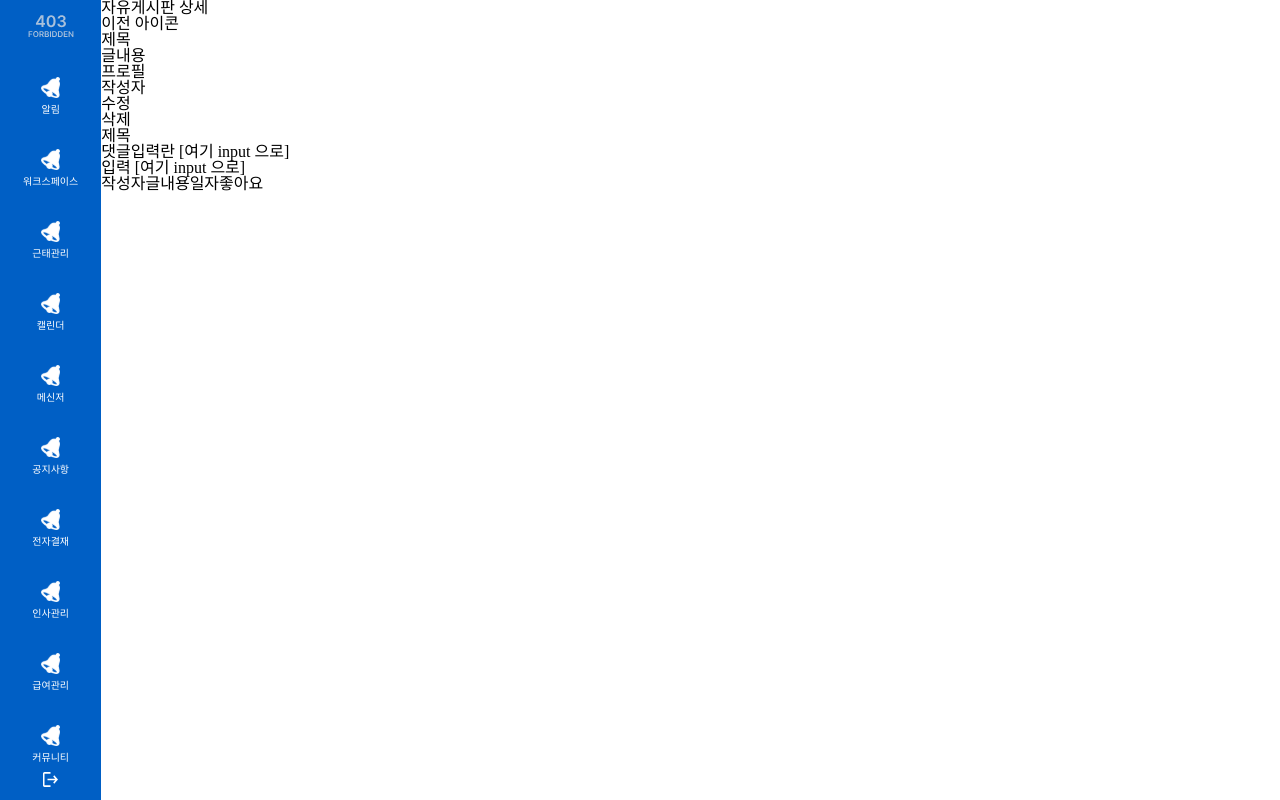
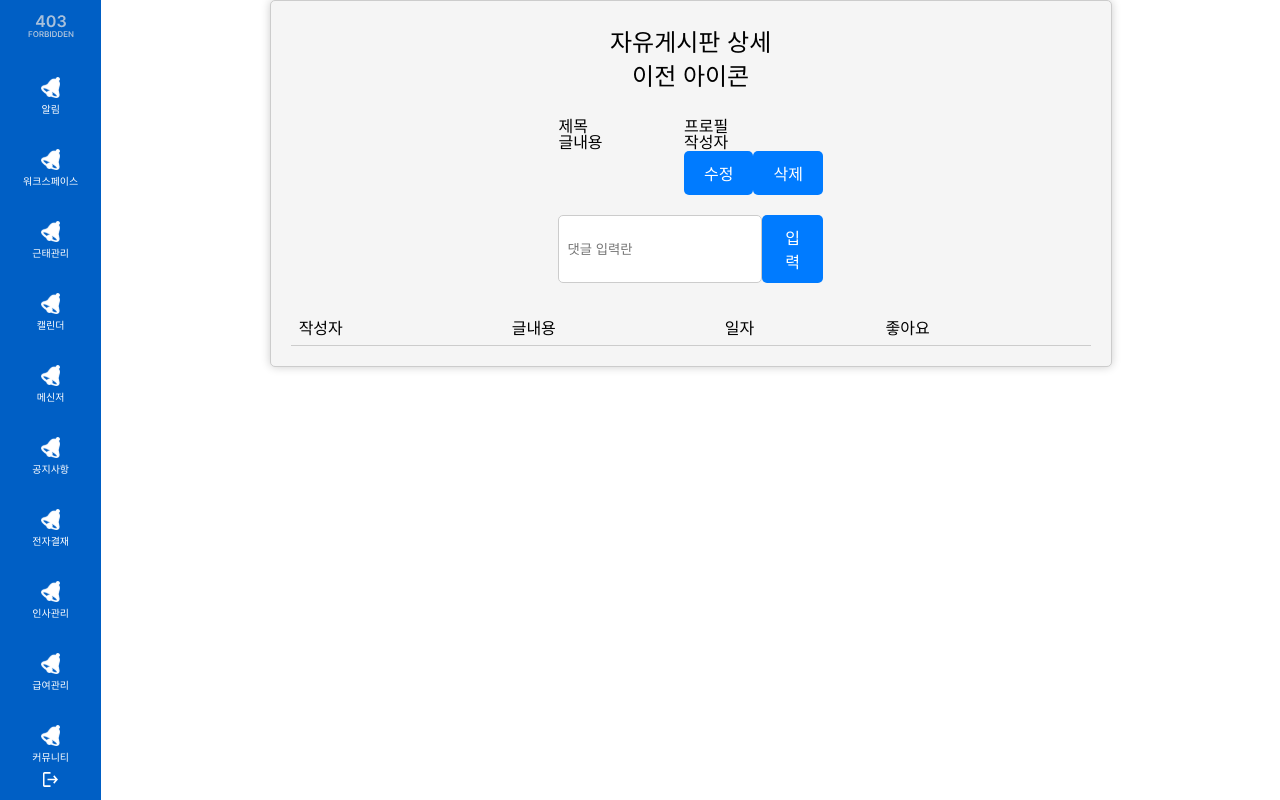
Before and after one commit to 1eemda2436/4team_pj_react, a Next.js app: page /guest/community/BoardDetails in a window 1280 px wide. Built offline with nearby package versions, Linux system fonts and the light colour scheme; a web font is replaced by a local one.

Commit message:
“lsm_notice_view”

```diff
--- a/src/pages/guest/community/BoardDetails.js
+++ b/src/pages/guest/community/BoardDetails.js
@@ -5,35 +5,36 @@ import { useRouter } from 'next/router';
 const BoardDetails = () => {
     const router = useRouter();
     return(
-        <div>
-            <h1>자유게시판 상세</h1>
-            <div onClick={() => router.back()}>이전 아이콘</div>
-            <div>
-                <div>제목</div>
-                <div>글내용</div>
+        <Container>
+            <Title>자유게시판 상세</Title>
+            <BackButton onClick={() => router.back()}>이전 아이콘</BackButton>
+            <Content>
+                <Row>
+                <div>
+                    <div>제목</div>
+                    <div>글내용</div>
+                </div>
                 <div>
                     <div>프로필</div>
                     <div>작성자</div>
-                    <div onClick={() => router.push('/guest/community/BoardUpdate')}>수정</div>
-                    <div onClick={() => router.push('/guest/community')}>삭제</div>
+                    <Button onClick={() => router.push('/guest/community/BoardUpdate')}>수정</Button>
+                    <Button onClick={() => router.push('/guest/community')}>삭제</Button>
                 </div>
-                <div>제목</div>
-            </div>
-            <div>
-                <div type="text">댓글입력란 [여기 input 으로]</div>
-                <div type="submit">입력 [여기 input 으로]</div>
-            </div>
-            <div>
-                <table>
-                    <tr>
-                        <td>작성자</td>
-                        <td>글내용</td>
-                        <td>일자</td>
-                        <td>좋아요</td>
-                    </tr>
-                </table>
-            </div>
-        </div>
+                </Row>
+                <Row>
+                <Input type="text" placeholder="댓글 입력란" />
+                <Button>입력</Button>
+                </Row>
+            </Content>
+            <Table>
+                <TableRow>
+                <TableCell>작성자</TableCell>
+                <TableCell>글내용</TableCell>
+                <TableCell>일자</TableCell>
+                <TableCell>좋아요</TableCell>
+                </TableRow>
+            </Table>
+        </Container>
     )
 }
 
@@ -43,9 +44,85 @@ BoardDetails.getLayout = function getLayout(page) {
     return <MainLayout>{page}</MainLayout>;
 };
 
-const MainComponent = styled.div`
-    height: 100%;
+const Container = styled.div`
     display: flex;
+    flex-direction: column;
+    justify-content: center;
     align-items: center;
+    font-family: Arial, sans-serif;
+    max-width: 800px;
+    margin: 0 auto;
+    padding: 20px;
+    background-color: #f5f5f5;
+    border: 1px solid #ccc;
+    border-radius: 5px;
+    box-shadow: 0 0 10px rgba(0, 0, 0, 0.2);
+`;
+
+const Title = styled.h1`
+    font-size: 24px;
+    margin: 0;
+    padding: 10px 0;
+    text-align: center;
+`;
+
+const BackButton = styled.div`
+    cursor: pointer;
+    font-size: 24px;
+`;
+
+const Content = styled.div`
+    display: flex;
     flex-direction: column;
+    margin-top: 20px;
 `;
+
+const Row = styled.div`
+    display: flex;
+    justify-content: space-between;
+    margin: 10px 0;
+`;
+
+const Input = styled.input`
+    padding: 8px;
+    width: 100%;
+    border: 1px solid #ccc;
+    border-radius: 5px;
+`;
+
+const TextArea = styled.textarea`
+    padding: 8px;
+    width: 100%;
+    border: 1px solid #ccc;
+    border-radius: 5px;
+`;
+
+const ButtonContainer = styled.div`
+    display: flex;
+    justify-content: space-between;
+    margin-top: 20px;
+`;
+
+const Button = styled.button`
+    padding: 10px 20px;
+    background-color: #007bff;
+    color: #fff;
+    border: none;
+    border-radius: 5px;
+    cursor: pointer;
+    font-size: 16px;
+`;
+
+const Table = styled.table`
+    width: 100%;
+    border-collapse: collapse;
+    margin-top: 20px;
+`;
+
+const TableRow = styled.tr`
+    border-bottom: 1px solid #ccc;
+`;
+
+const TableCell = styled.td`
+    padding: 8px;
+`;
--- a/src/pages/guest/salary/index.js
+++ b/src/pages/guest/salary/index.js
@@ -74,6 +74,10 @@ Salary.getLayout = function getLayout(page) {
 };
 
 const Container = styled.div`
+    display: flex;
+    flex-direction: column;
+    justify-content: center;
+    align-items: center;
     font-family: Arial, sans-serif;
     max-width: 800px;
     margin: 0 auto;
```
Also changed, not shown: src/pages/admin/personnel/index.js (+31 -8 lines), src/pages/guest/community/BoardUpdate.js (+82 -16 lines), src/pages/guest/community/BoardWrite.js (+82 -16 lines). Lines whose indentation alone changed are shown as unchanged.
